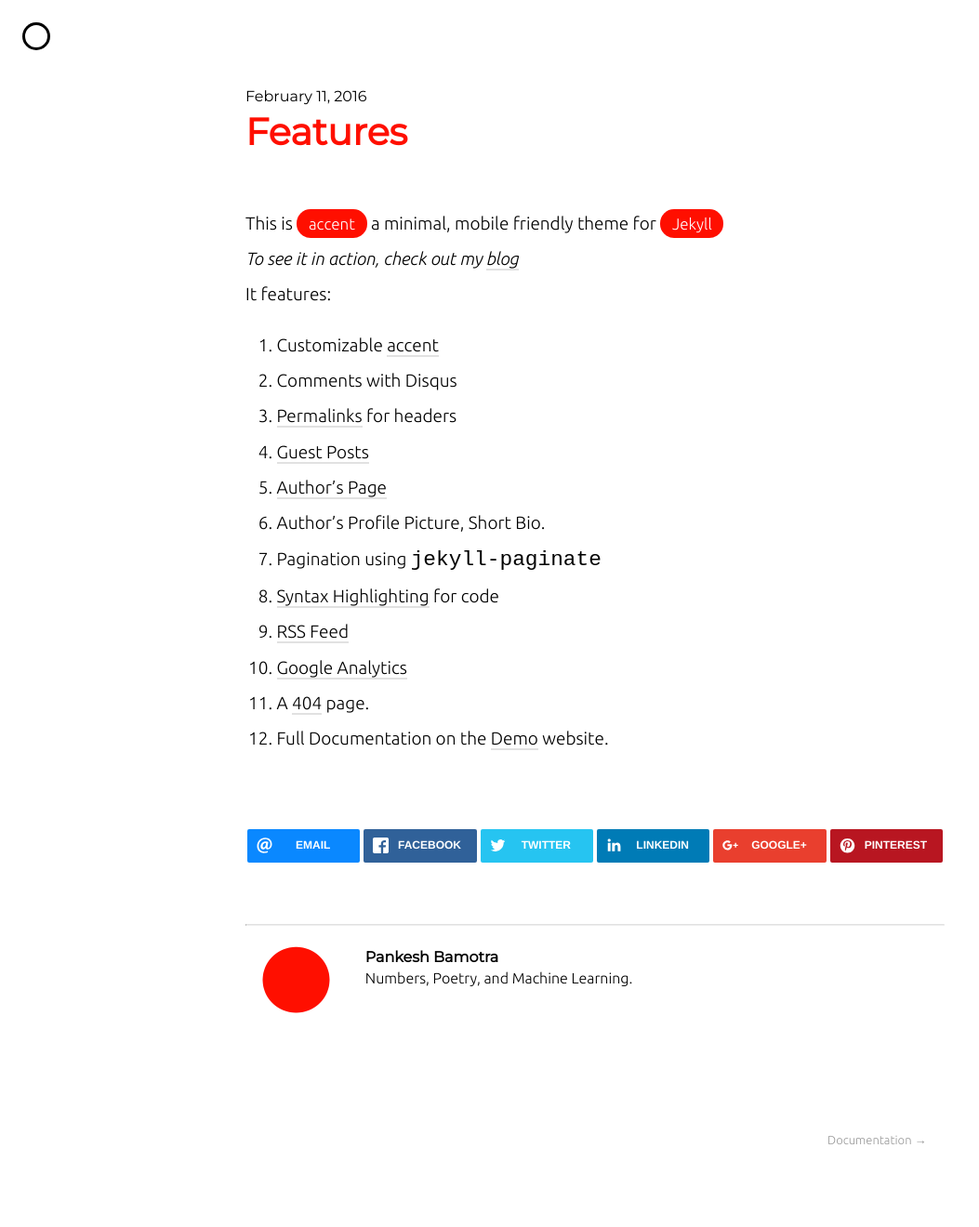
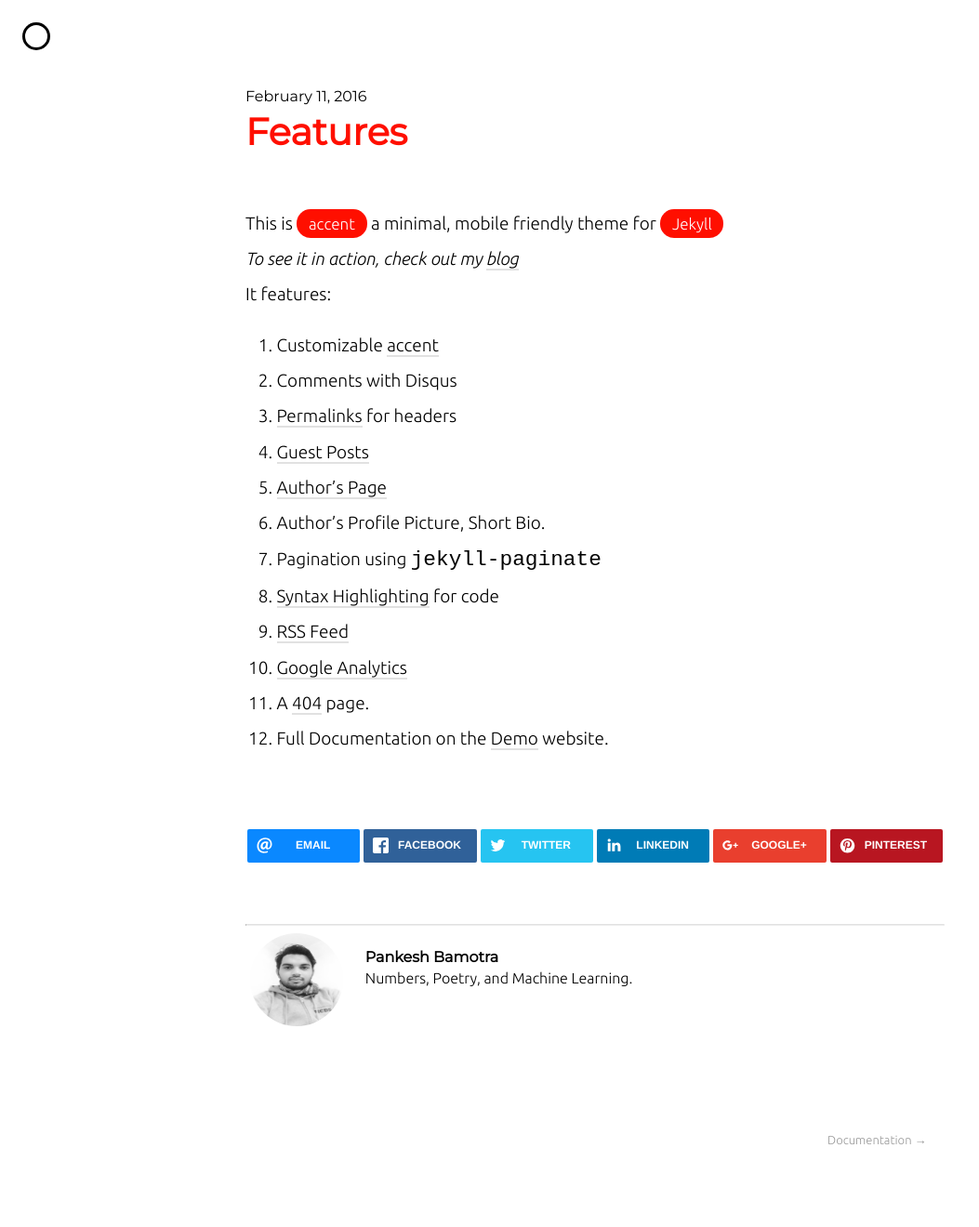
Before and after one commit to pbamotra/sciontist, a Jekyll site: the page built from _posts/2016-02-11-features.markdown, in a window 1280 px wide. Shown: the whole page at 93% size, without its empty margins (0-1053 px from the left). Built offline with Jekyll 4.4.1, drawn with Linux system fonts in a browser that asks for light colours; nearby versions of some CDN libraries; comment, search, counter and statistics services are not loaded.

Commit message:
profile photo

```diff
--- a/_config.yml
+++ b/_config.yml
@@ -50,7 +50,7 @@ facebook_id: pbamotra
 favicon: true
 favicon_location: "images/favicon.ico"
 
-profile_picture: images/temp.png
+profile_picture: images/temp.jpg
 paginate: 5
 paginate_path: "/page/:num"
 tracking_id: UA-ZZXXZZXX-7 # GA Tracking ID
```
Also changed, not shown: images/jing.png (renamed from images/temp.png), images/temp.jpg (added).
